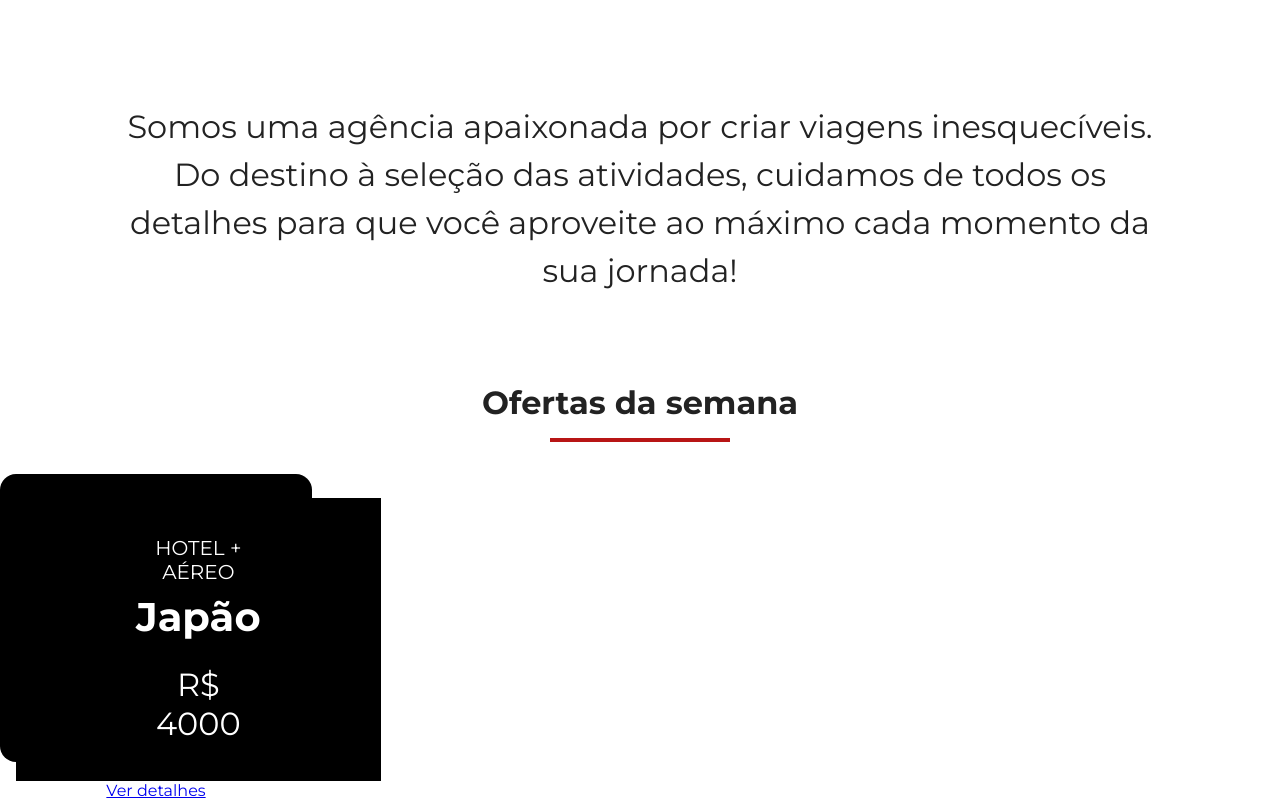
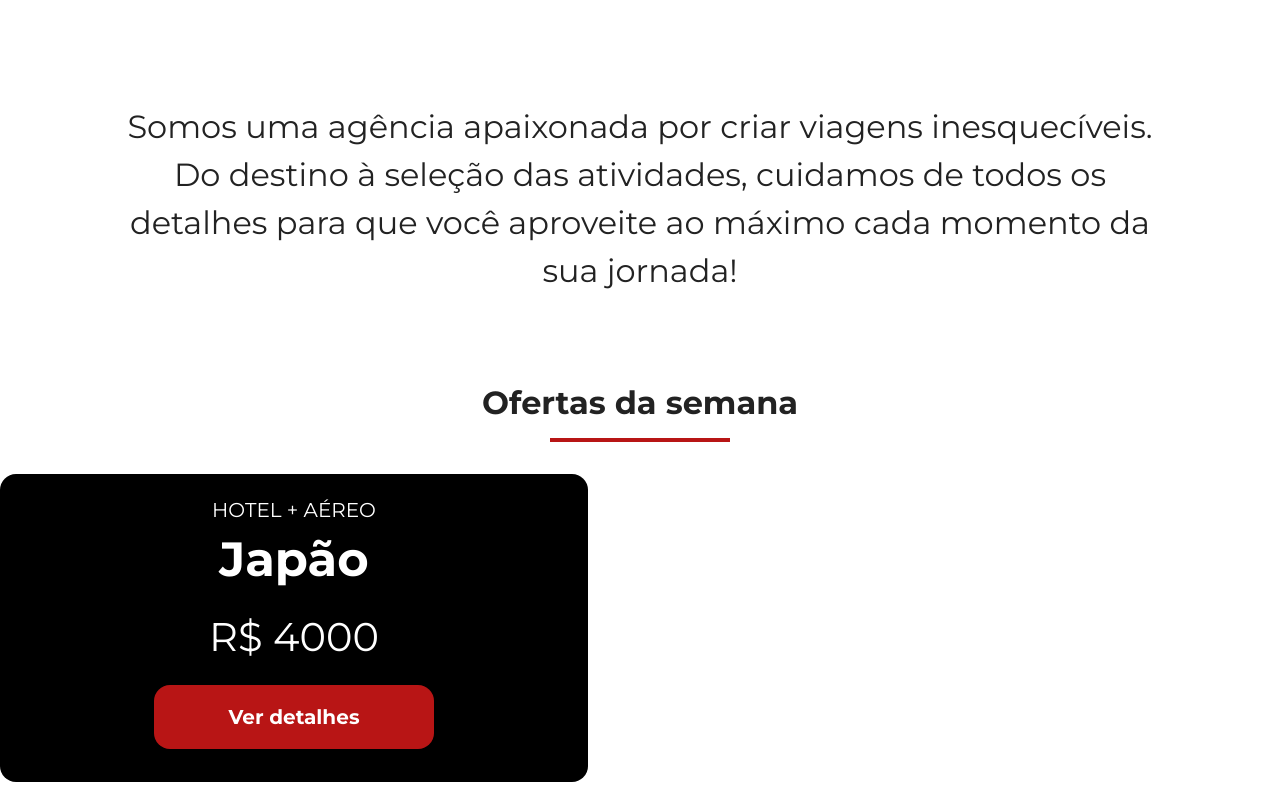
Before and after one commit to lucasbernardes26/jornada-viagens, a plain HTML site: page index.html in a window 1280 px wide. Shown: the part 747-1547 px from the top of the page. Drawn offline with Linux system fonts and the light colour scheme.

Commit message:
finaliza adaptacao dos cards para tablet e desktop

```diff
--- a/css/global.css
+++ b/css/global.css
@@ -43,15 +43,31 @@ body {
   border: none;
   margin: 16px auto 32px;
 }
+
+.button {
+  display: inline-block;
+  width: 280px;
+  height: 64px;
+  color: var(--text-secondary-color);
+  font-weight: var(--title-weight);
+  font-size: 20px;
+  background-color: var(--secondary-color);
+  border-radius: 16px;
+  text-decoration: none;
+  text-align: center;
+  line-height: 64px;
+}
+
 @media screen and (min-width: 768px) {
-  .section-title h2{
+  .section-title h2 {
     font-size: 32px;
   }
+}
+
+@media screen and (min-width: 1024px) {
+  .button:hover {
+    background-color: var(--primary-color);
   }
-
-  @media screen and (min-width: 1024px) {
-
-  }
-  @media screen and (min-width: 1920px) {
-
-  }
+}
+@media screen and (min-width: 1920px) {
+}
--- a/css/offers.css
+++ b/css/offers.css
@@ -10,23 +10,37 @@
   text-align: center;
 }
 
-
 .card header {
   color: var(--text-secondary-color);
   display: inline-block;
+  padding: 0;
+  margin-bottom: 24px;
 }
-.card header p{
+.card header p {
   font-size: 20px;
   font-weight: var(--text-weight);
   margin: 0;
 }
-.card header h3{
+.card header h3 {
   font-size: 40px;
   font-weight: var(--title-weight);
   margin: 8px 0 0;
 }
-.card header span{
+.card header span {
   font-size: 32px;
   display: inline-block;
   margin-top: 24px;
 }
+
+@media screen and (min-width: 1024px) {
+  .card {
+    width: 588px;
+    height: 308px;
+  }
+  .card header h3{
+    font-size: 48px;
+  }
+  .card header span{
+    font-size: 40px;
+  }
+}
```
Lines whose indentation alone changed are shown as unchanged.
